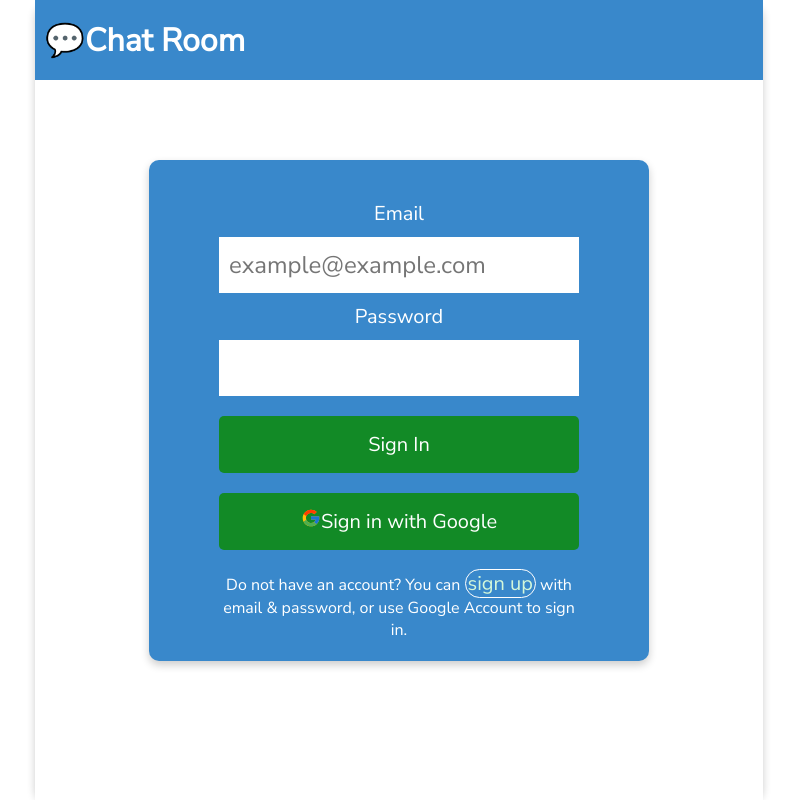
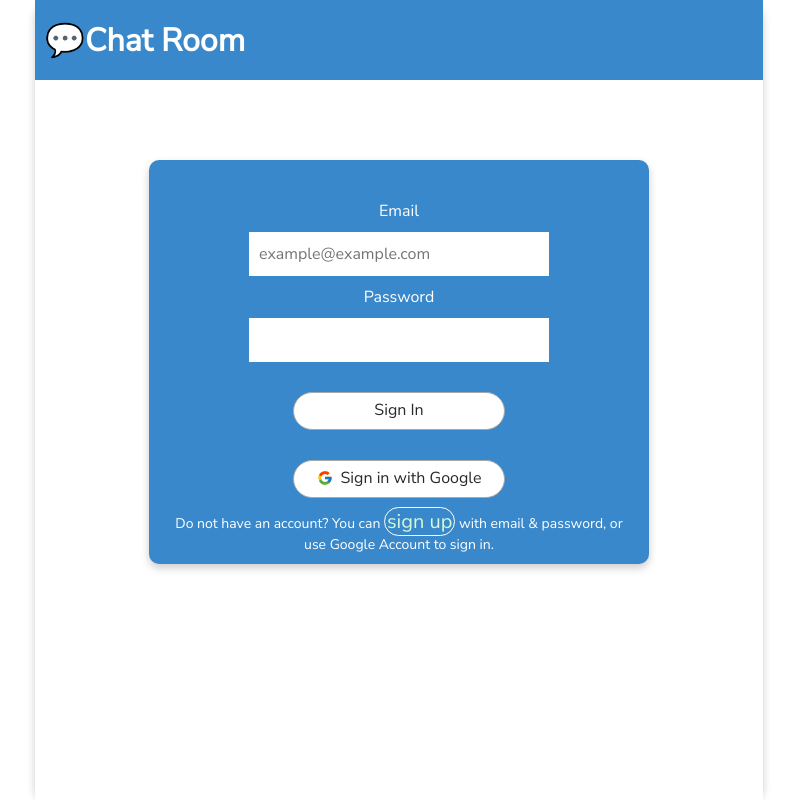
Before and after one commit to Aaron-Lin-74/chatroom-project, a React (Create React App) app: page / in a window 1280 px wide. Shown: the whole page, without its empty margins (241-1038 px from the left). Built offline with nearby package versions, Linux system fonts and the light colour scheme; no server answers.

Commit message:
Update the style for components and modify scoll

```diff
--- a/src/App.css
+++ b/src/App.css
@@ -58,9 +58,7 @@ main {
 .signIn-container {
   position: fixed;
   top: 20vh;
-  width: 80%;
-  /* max-width: 500px; */
-  width: clamp(320px, 60%, 500px);
+  width: clamp(320px, 40%, 500px);
   display: flex;
   flex-direction: column;
   background-color: #3988cb;
@@ -76,7 +74,7 @@ main {
   top: 20vh;
   height: 5vh;
   background-color: rgb(230, 107, 107);
-  width: 80%;
+  width: 40%;
   max-width: 500px;
   z-index: 1;
   border-radius: 10px 10px 0 0;
@@ -95,7 +93,7 @@ main {
 }
 
 .signIn-form label {
-  font-size: 1.25rem;
+  font-size: 1rem;
 
   color: #fff;
   text-align: left;
@@ -103,8 +101,8 @@ main {
 
 .signIn-form input {
   line-height: 1.5;
-  width: clamp(200px, 380px, 80%);
-  font-size: 1.5rem;
+  width: clamp(200px, 300px, 80%);
+  font-size: 1rem;
   background: #fff;
   outline: none;
   border: none;
@@ -113,9 +111,8 @@ main {
 }
 
 .signIn-form p {
-  font-size: 1rem;
+  font-size: 14px;
   color: #fff;
-  margin: 10px 39px;
 }
 .message-panel {
   height: 10vh;
@@ -160,6 +157,7 @@ main {
   display: inline-block;
   cursor: pointer;
   font-size: 1.25rem;
+  border-radius: 12px;
 }
 
 .chat-btns:disabled {
@@ -167,15 +165,34 @@ main {
   cursor: not-allowed;
 }
 
+.chat-btns:hover {
+  color: rgba(41, 41, 41, 1);
+}
 .sign-up,
 .sign-in {
-  color: #fff;
+  /* color: #fff;
   background: #128a26;
   width: clamp(200px, 400px, 80%);
   margin: 10px auto;
-  border-radius: 5px;
+  border-radius: 5px; */
+  background: rgba(255, 255, 255, 1);
+  color: rgba(41, 41, 41, 1);
+  width: clamp(200px, 212px, 300px);
+  border-radius: 50px;
+  border: 1px solid rgb(168, 168, 168);
+  padding: 7px 16px 9px;
+  line-height: 20px;
+  font-weight: 400;
+  font-size: 1rem;
+  margin: 20px 10px 10px;
 }
 
+.sign-up svg,
+.sign-in svg {
+  margin-top: -2px;
+  margin-right: 8px;
+  vertical-align: middle;
+}
 .toggle-link {
   cursor: pointer;
   color: #d4f8da;
@@ -250,6 +267,7 @@ p.messageText {
   height: 40px;
   border-radius: 50%;
   margin: 2px 5px;
+  cursor: pointer;
 }
 
 .messagePhoto {
@@ -261,7 +279,7 @@ p.messageText {
   cursor: pointer;
 }
 
-/* The Modal (background) */
+/* The photo Modal (background) */
 .modal {
   display: none; /* Hidden by default */
   position: fixed; /* Stay in place */
@@ -314,6 +332,69 @@ p.messageText {
   color: #bbb;
   text-decoration: none;
   cursor: pointer;
+}
+
+/* user profile update modal */
+#update-profile-container {
+  display: none;
+  z-index: 1;
+  width: 100%;
+  height: 100%;
+  background-color: rgb(55, 120, 183);
+  background-color: rgba(55, 120, 183, 0.9);
+  position: fixed;
+  left: 0;
+  top: 0;
+  padding-top: 100px;
+}
+
+.update-profile-form {
+  display: flex;
+  flex-direction: column;
+  justify-content: space-evenly;
+  align-items: center;
+  font-size: 1rem;
+  border-radius: 10px;
+  box-shadow: 2px 2px 5px;
+  backdrop-filter: blur(10px);
+  background: rgba(255, 255, 255, 0.2);
+  height: 40%;
+  width: clamp(300px, 60%, 400px);
+  border: 1px solid #fff;
+  padding: 10px;
+  margin: 10px auto;
+}
+
+.update-profile-form svg {
+  cursor: pointer;
+  position: absolute;
+  top: 0;
+  right: 0;
+  font-size: 2rem;
+}
+
+/* hide the file type input, use label instead */
+input[type='file'] {
+  display: none;
+}
+
+#profile-label {
+  border: 1px solid #ccc;
+  display: inline-block;
+  padding: 6px 12px;
+  cursor: pointer;
+}
+
+.loading-container {
+  background: #fff;
+  height: 35px;
+  width: 35px;
+  border-radius: 50%;
+  display: flex;
+  justify-content: center;
+  align-items: center;
+  position: relative;
+  left: 50%;
 }
 
 .timeStamp {
--- a/src/components/ChatRoom.js
+++ b/src/components/ChatRoom.js
@@ -6,21 +6,21 @@ import ChatMessage from './ChatMessage'
 function ChatRoom() {
   const [messages, setMessages] = useState([])
 
-  const chatBox = useRef()
   // Create the query to load the last 25 messages and listen for new ones.
   const query = getMessageQuery()
 
   // Start listening to the query.
   useEffect(() => {
+    const chatBox = document.getElementById('chatBox')
     onSnapshot(query, function (snapshot) {
       setMessages(snapshot.docs.map((doc) => doc.data()))
-      chatBox.current.scrollTop = chatBox.current.scrollHeight
+      chatBox.scrollTop = chatBox.scrollHeight
     })
   }, [])
 
   return (
     <>
-      <main ref={chatBox}>
+      <main id='chatBox'>
         {messages &&
           messages.map((msg) => <ChatMessage key={msg.id} message={msg} />)}
       </main>
--- a/src/components/MessagePanel.js
+++ b/src/components/MessagePanel.js
@@ -13,16 +13,15 @@ import {
 import { addDoc, updateDoc, serverTimestamp } from 'firebase/firestore'
 
 function MessagePanel() {
-  const [formValue, setFormValue] = useState('')
+  const [message, setMessage] = useState('')
   const [showEmojiPicker, setShowEmojiPicker] = useState(false)
 
   const sendMessage = async (e) => {
     e.preventDefault()
-
     const { uid, photoURL } = auth.currentUser
     try {
       await addDoc(messagesRef, {
-        text: formValue,
+        text: message,
         uid,
         // createdAt: Timestamp.now(),
         createdAt: serverTimestamp(),
@@ -31,21 +30,16 @@ function MessagePanel() {
     } catch (error) {
       console.error('Error writing new message to Firebase Database', error)
     }
-    setFormValue('')
+    setMessage('')
   }
 
   // Triggered when a file is selected via the media picker.
   function onMediaFileSelected(e) {
     e.preventDefault()
     const file = e.target.files[0]
-    console.log(file)
     // Check if the file is an image.
     if (!file.type.match('image.*')) {
-      var data = {
-        message: 'You can only share images',
-        timeout: 2000,
-      }
-
+      alert('You can only share images')
       return
     }
     // Check if the user is signed-in
@@ -95,7 +89,7 @@ function MessagePanel() {
   }
 
   const addEmoji = (emoji) => {
-    setFormValue((formValue) => `${formValue}${emoji.native}`)
+    setMessage((message) => `${message}${emoji.native}`)
     setShowEmojiPicker(false)
   }
   return (
@@ -106,8 +100,8 @@ function MessagePanel() {
       <form className='message-panel-form' onSubmit={sendMessage}>
         <input
           className='msg-input'
-          value={formValue}
-          onChange={(e) => setFormValue(e.target.value)}
+          value={message}
+          onChange={(e) => setMessage(e.target.value)}
           placeholder='Type your message and hit enter'
         />
         <button
@@ -122,7 +116,7 @@ function MessagePanel() {
           id='send-btn'
           className='chat-btns'
           type='submit'
-          disabled={!formValue}
+          disabled={!message}
         >
           SEND
         </button>
```
